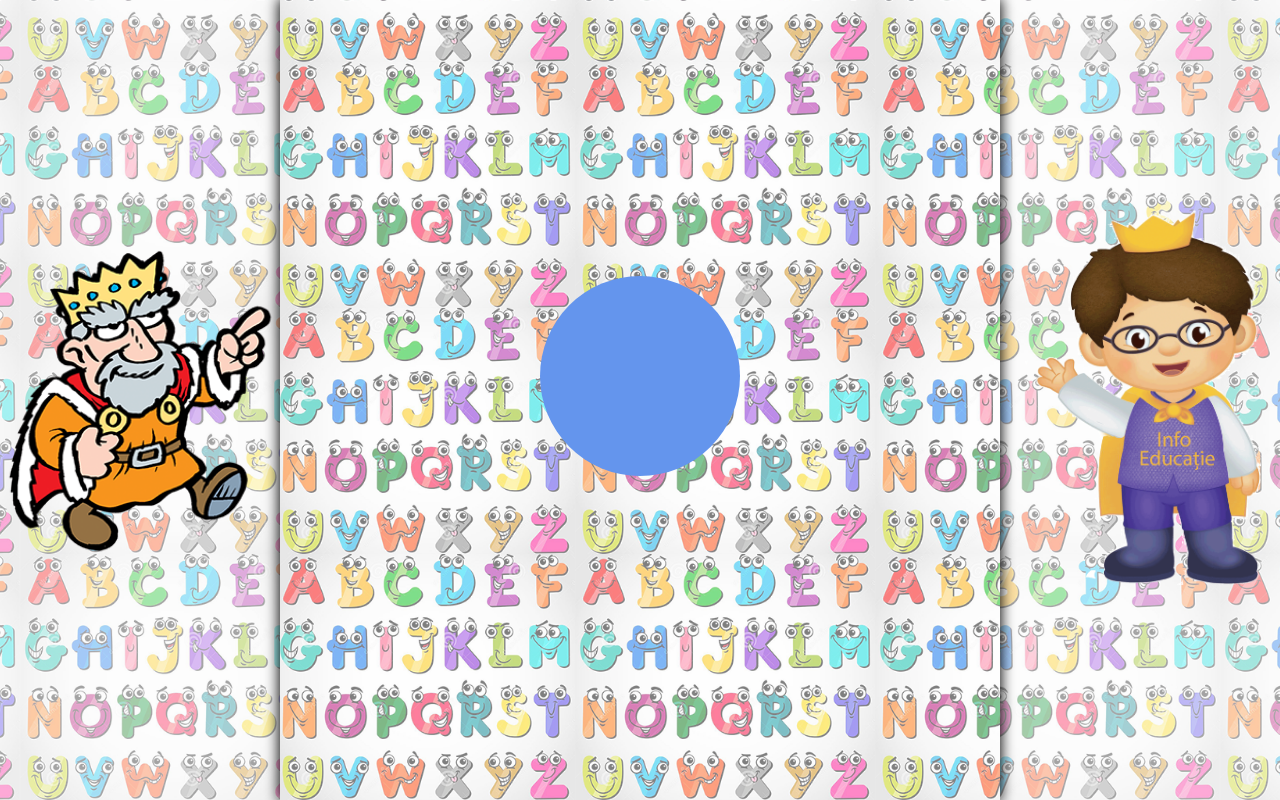
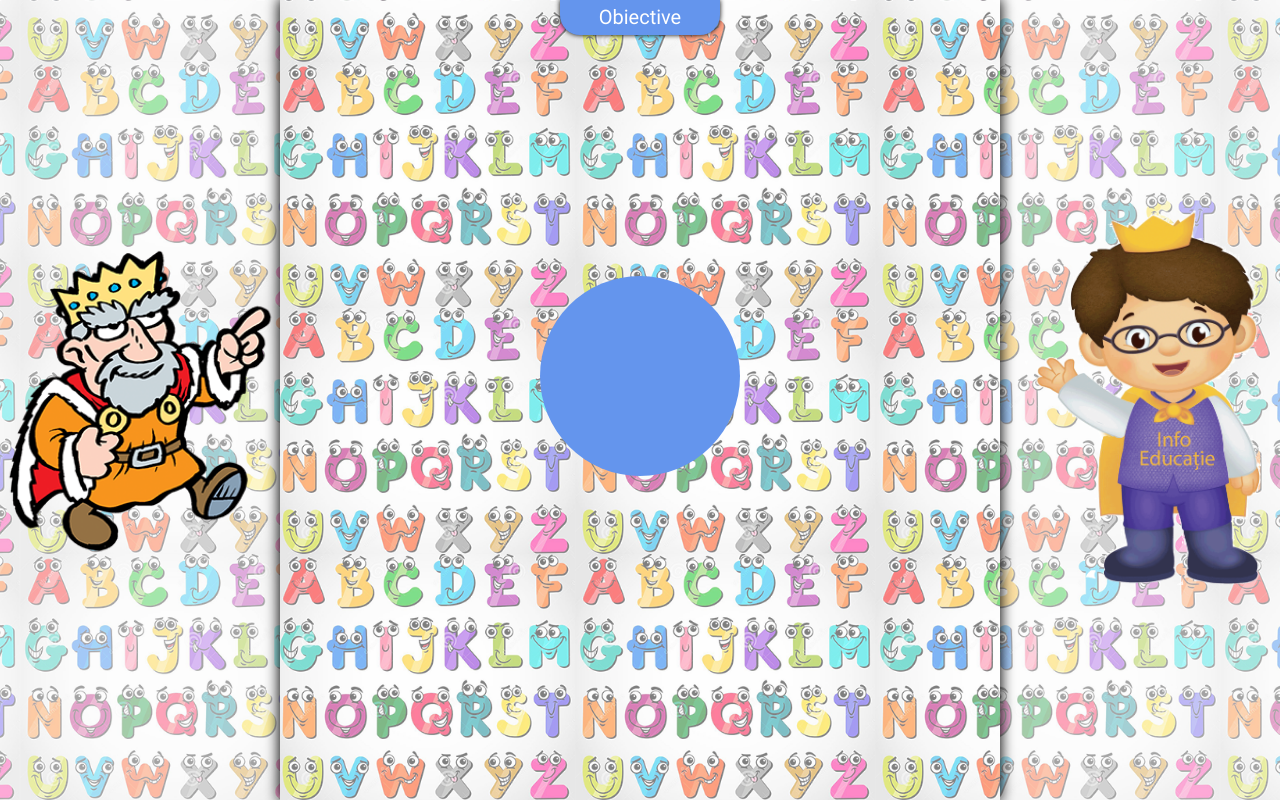
Before and after one commit to vicisok113/sa-scriem-corect, a PHP site: page /sa-scriem-corect/lectie/1 in a window 1280 px wide. Run offline with PHP 8.4, Linux system fonts and the light colour scheme.

Commit message:
🌷 Updateuri

```diff
--- a/lib/model.php
+++ b/lib/model.php
@@ -33,7 +33,7 @@ class model{
     public function lista_elevi(){
         if(!isset($_SESSION['id']) || !$_SESSION['id']) return [];
         $id = intval($_SESSION['id']);
-        $elevi = $this->db->query("SELECT id, nume, nivel FROM elevi WHERE prof_id = $id");
+        $elevi = $this->db->query("SELECT id, nume, nivel, scor1, scor2, scor3, scor4 FROM elevi WHERE prof_id = $id");
         return $elevi->fetch_all(MYSQLI_ASSOC);
     }
 
--- a/pag/index.php
+++ b/pag/index.php
@@ -52,7 +52,7 @@
 							<?php endif; ?>
 						</form>
 						<div class="hr"></div><br>
-						<a href="profesor" class="btn green waves-effect waves-light">Administrare elevi</a>
+						<a href="invatator" class="btn green waves-effect waves-light">Administrare elevi</a>
 
 
 					<?php endif; ?>
--- a/pag/lectia1.php
+++ b/pag/lectia1.php
@@ -5,6 +5,18 @@
 	<?php include 'sub/head.php'; ?>
 </head>
 <body class="lectie">
+	<a href="#modalobj" class="waves-effect waves-light objbtn modal-trigger">Obiective</a>
+	<div id="modalobj" class="modal">
+		<div class="modal-content">
+			<h4>Obiectivele lecției</h4>
+			<p>- scrierea unor cuvinte / propoziții cu majusculă;</p>
+			<p>- scrierea cu majusculă a substantivelor proprii;</p>
+			<p>- învățarea, recunoașterea și utilizarea majusculelor și minusculelor.</p>
+		</div>
+		<div class="modal-footer">
+			<a href="#!" class=" modal-action modal-close waves-effect waves-green btn-flat">Închide</a>
+		</div>
+	</div>
 	<div class="container">
 		<div class="part part1">
 			<div>
--- a/src/css/style.css
+++ b/src/css/style.css
@@ -439,3 +439,21 @@ body.lectie .text-ob{
     margin: auto;
     margin-bottom: 10px;
 }
+.objbtn{
+    position: absolute;
+    width: 160px;
+    height: 35px;
+    font-size: 20px;
+    line-height: 35px;
+    color: #fff;
+    background: cornflowerblue;
+    top: 0;
+    left: 50%;
+    margin-left: -80px;
+    text-align: center;
+    border-radius: 0 0 20px 20px;
+    box-shadow: 0 0 5px 0px black;
+}
+.modal{
+    color: #333;
+}
--- a/src/js/lectie3.js
+++ b/src/js/lectie3.js
@@ -50,11 +50,11 @@ function step3(){
 
 function step4(){
     stagiu = 4;
-    $("#text").html('<div class="text-inner">Obiective:</div>');
+    $("#text").html('<div class="text-inner"></div>');
     $("#text").fadeIn(0);
     $(".text-inner").fadeIn(200);
     setTimeout(function(){
-        $("#text").append('<div class="text-ob">- elevul să potrivească corect ortogramele în propoziție;<br>- să recunoască ortogramele</div>');
+        $("#text").append('<div class="text-ob"></div>');
         $(".text-ob").fadeIn(200);
         setTimeout(function(){
             step5();
--- a/src/js/scrips.js
+++ b/src/js/scrips.js
@@ -1,5 +1,6 @@
 $(document).ready(function(){
     $('select').material_select();
+    $('.modal-trigger').leanModal();
 })
 
 player = {
```
Also changed, not shown: pag/lectia2.php (+11 -0 lines), pag/lectia3.php (+11 -0 lines).
